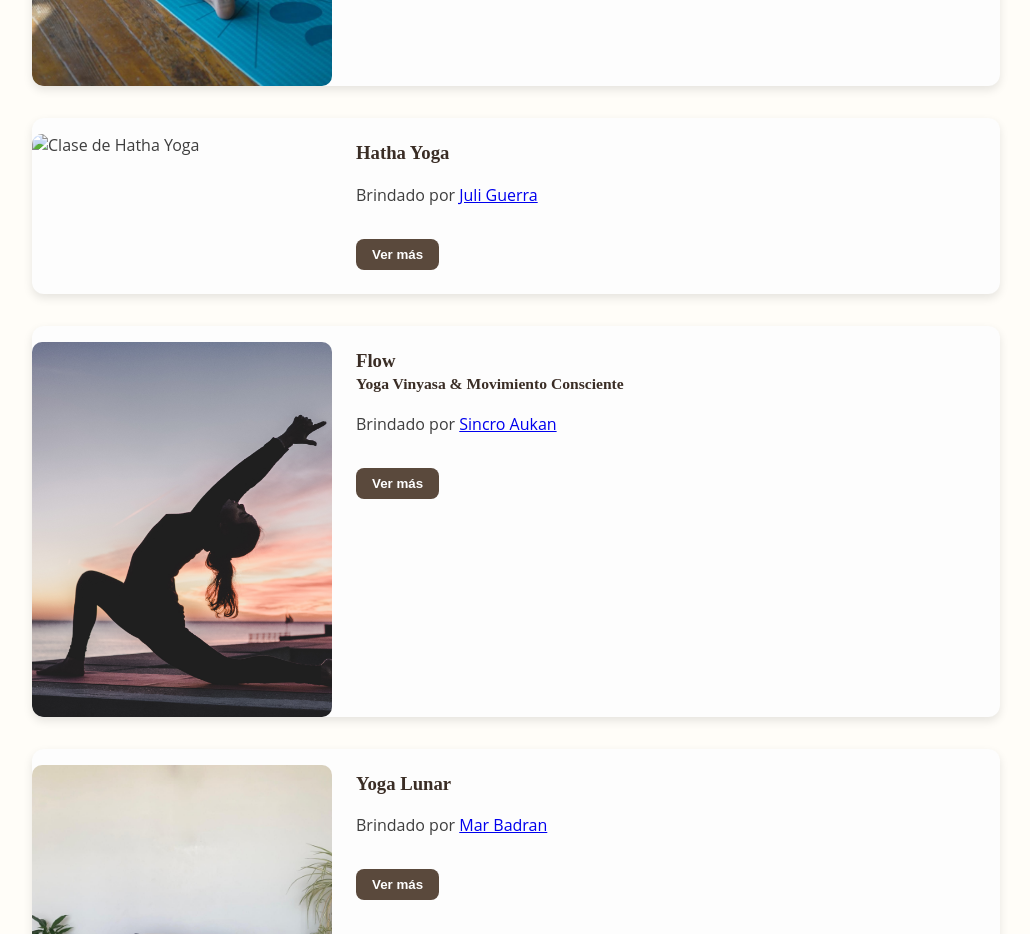
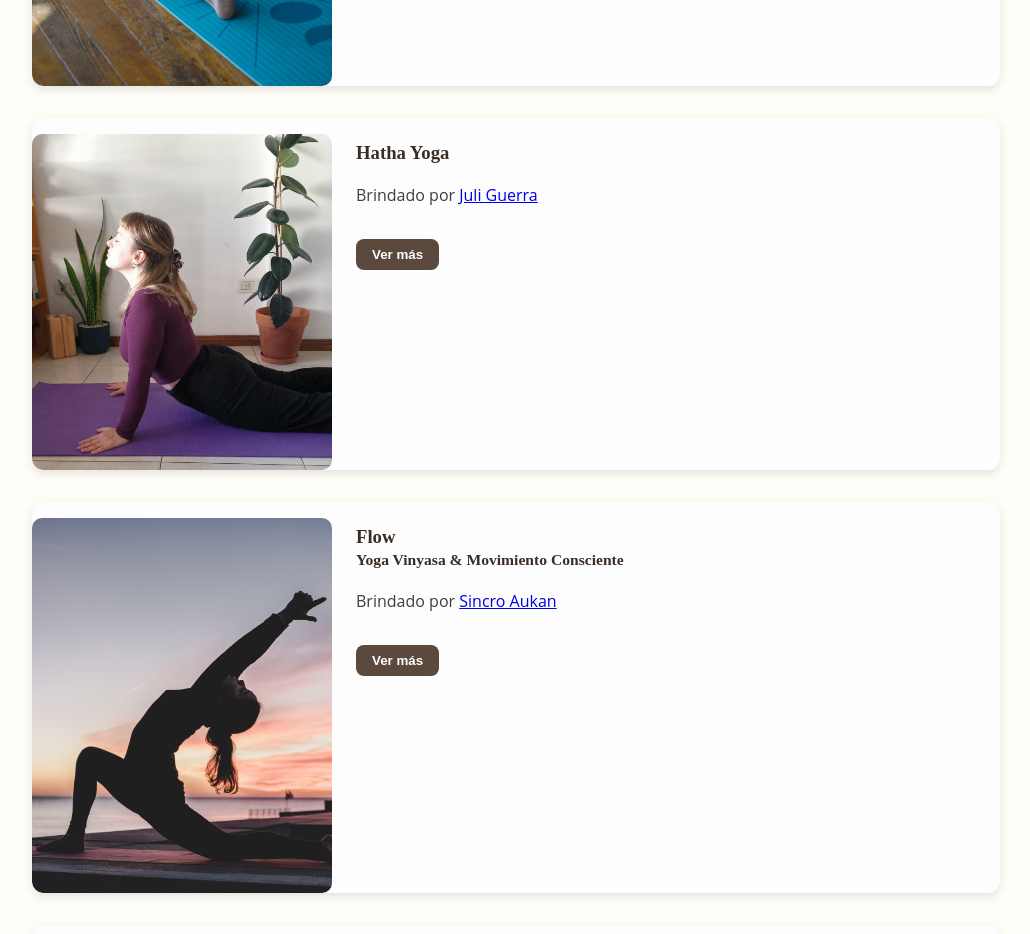
Before and after one commit to eme-ka/casa-urdimbre, a plain HTML site: page yogamovimiento.html in a window 1280 px wide. Shown: the part 2100-3034 px from the top of the page, without its empty margins (124-1154 px from the left). Drawn offline with Linux system fonts and the light colour scheme; a web font is replaced by a local one.

Commit message:
yoga jui

```diff
--- a/yogamovimiento.html
+++ b/yogamovimiento.html
@@ -113,7 +113,7 @@
 
 
 <div class="bio-card">
-  <img src="" alt="Clase de Hatha Yoga">
+  <img src="imagenes/yoga-juli.jpg" alt="Clase de Hatha Yoga">
   <div class="bio-content">
     <h3>Hatha Yoga</h3>
     <p class="bio-intro">
```
Also changed, not shown: imagenes/yoga-juli.jpg (added).
